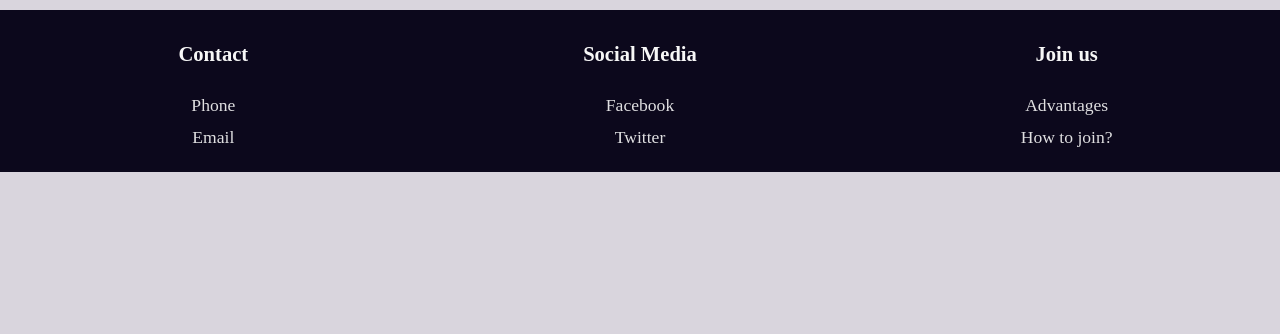
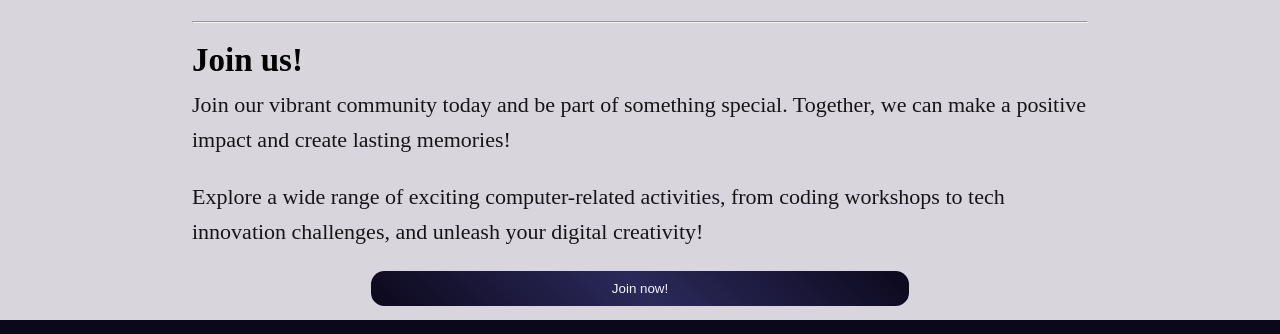
Before and after one commit to JohnPatrickAncajas/COMPASS, a plain HTML site: page index.html in a window 1280 px wide. Shown: the part 2167-2501 px from the top of the page. Before the commit the page ends 2339 px from the top, so only its background shows below. Drawn offline with Linux system fonts and the light colour scheme.

Commit message:
Version 7
Compressed the assets.
Added lazy loading.
Added and styled join us section.

```diff
--- a/index.html
+++ b/index.html
@@ -40,10 +40,12 @@
                     <p>COMPASS, the Computer's Student Association, is your compass in the world of technology. We're here to guide you through the latest developments, offer support, and connect you with like-minded individuals passionate about all things computing!</p>
                 </div>
 
-                <img id="aboutImage" src="/assets/About us.webp" alt="Group of students holding COMPASS banner">
+                <img id="aboutImage" src="/assets/About us.webp" alt="Group of students holding COMPASS banner" loading="lazy">
             </div>
 
             <hr>
+
+            <!-- Vision and Mission-->
 
             <div id="visionAndMission">
 
@@ -63,9 +65,18 @@
 
             </div>
 
-            <img id="missionVisionImage" src="/assets/Mission and Vision.webp" alt="Group of students holding COMPASS banner">
+            <img id="missionVisionImage" src="/assets/Mission and Vision.webp" alt="Group of students holding COMPASS banner" loading="lazy">
 
+            <hr>
 
+            <!-- Join us -->
+
+            <div>
+                <h2>Join us!</h2>
+                <p>Join our vibrant community today and be part of something special. Together, we can make a positive impact and create lasting memories!</p>
+                <p>Explore a wide range of exciting computer-related activities, from coding workshops to tech innovation challenges, and unleash your digital creativity!</p>
+                <button id="joinButton"> Join now!</button>
+            </div>
         </main>
 
         <footer id="contact">
--- a/styles.css
+++ b/styles.css
@@ -105,6 +105,25 @@ main img {
     border-radius: 1em;
 }
 
+#joinButton {
+    display: block;
+    width: 60%;
+    margin: 1em auto;
+    padding: 10px 20px;
+    background: linear-gradient(45deg, #0C081C, #2B295A, #0C081C);
+    color: #F7F7F7;
+    border: none;
+    border-radius: 1em;
+    cursor: pointer;
+    transition: background-color 0.3s, color 0.3s;
+}
+
+#joinButton:hover {
+    background: linear-gradient(45deg, #FF5733, #F7F7F7, #FF5733);
+    color: #0c081c;
+}
+
+
 footer {
     font-size: 80%;
     color: #F7F7F7;
```
Also changed, not shown: assets/About us 2.webp, assets/About us 3.webp, assets/About us.webp, assets/COMPASS Banner.webp, assets/Mission and Vision 2.webp, assets/Mission and Vision.webp, assets/Unused 1.webp (deleted), assets/Unused 2.webp (added).
